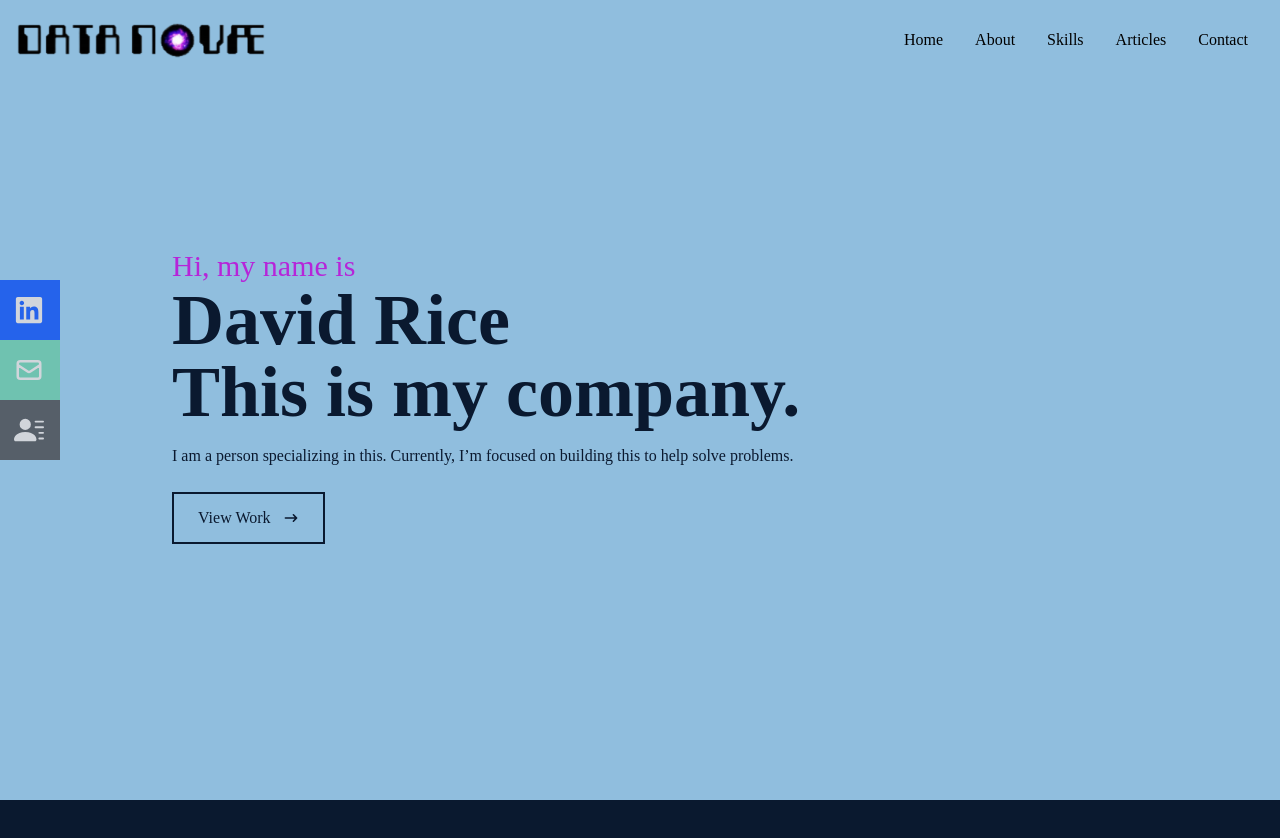
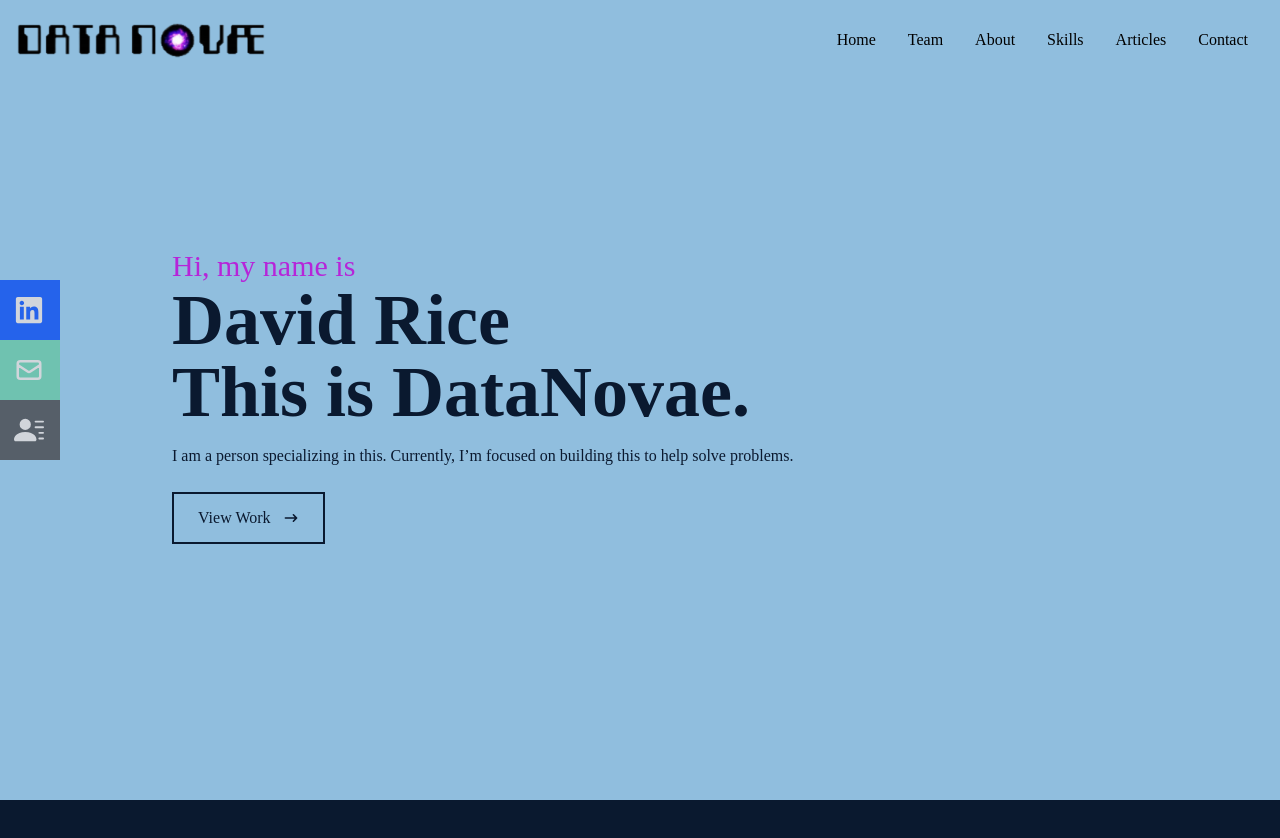
Before and after one commit to ytraiba/Business-Template, a React (Create React App) app: page / in a window 1280 px wide. Shown: the top 838 px of the page. Built offline with nearby package versions, Linux system fonts and the light colour scheme.

Commit message:
Summary
Description

```diff
--- a/src/components/Home.jsx
+++ b/src/components/Home.jsx
@@ -11,7 +11,7 @@ const Home = () => {
           David Rice
         </h1>
         <h2 className='text-4xl sm:text-7xl font-bold text-[#0a192f]'>
-          This is my company.
+          This is DataNovae.
         </h2>
         <p className='text-[#0a192f] py-4 max-w-[700px]'>
           I am a person specializing in this. Currently, I’m focused on
--- a/src/components/Navbar.jsx
+++ b/src/components/Navbar.jsx
@@ -8,6 +8,8 @@ import { HiOutlineMail } from 'react-icons/hi';
 import { BsFillPersonLinesFill } from 'react-icons/bs';
 import Logo from '../assets/logo.png';
 import { Link } from 'react-scroll';
+
+
 
 const Navbar = () => {
   const [nav, setNav] = useState(false);
@@ -25,6 +27,9 @@ const Navbar = () => {
           <Link to='home' smooth={true} duration={500}>
             Home
           </Link>
+        </li>
+        <li>
+          <Link to='/team'>Team</Link>
         </li>
         <li>
           <Link to='about' smooth={true} duration={500}>
--- a/src/components/People.jsx
+++ b/src/components/People.jsx
@@ -1,4 +1,7 @@
 import React from 'react'
+import {
+  FaLinkedin,
+} from 'react-icons/fa';
 
 import YasinPhoto from '../assets/YasinPhoto.jpeg';
 import JaviPhoto from '../assets/JaviPhoto.jpeg';
@@ -14,9 +17,10 @@ const People = () => {
     <div className='bg-transparent container flex justify-center rounded-lg overflow-hidden'>
       <div className='px-6 py-4'>
         <div className='text-xl mb-2'>
-          <p className='text-white text-center flex flex-col space-y-2 items-center justify-center'>
-            <img className='inline border-4 border-black rounded-sm object-contain h-58 w-58 hover:border-white' src={props.img} alt="img" />
+          <p className='text-slate-200 text-center flex flex-col space-y-2 items-center'>
+            <img className='inline border-4 border-black rounded-sm object-contain h-52 w-52 hover:border-white' src={props.img} alt="img" />
             <span className='text-3xl border-b-2 border-[#b625d9]'>{props.name}</span>
+            <span className='bg-slate-600 border-[1px] border-black hover:border-white rounded-sm 'href='/'><FaLinkedin size={40} /></span>
             <span className='text-sm'>{props.alt}</span>
             <span className='text-sm'>{props.asset}</span>
           </p>
@@ -30,14 +34,14 @@ const People = () => {
 
     <div name='people' className='w-full h-full bg-[#0a192f] pt-20 pb-40'>
       {/* The Team  */}
-      <h1 className='text-4xl sm:text-7xl font-bold text-[#ffffff] text-center mt-10'>The Team</h1>
+      <h1 className='text-4xl sm:text-7xl font-bold text-slate-200 text-center mt-10'>The Team</h1>
       <div className='grid grid-cols-1 sm:grid-cols-2 md:grid-cols-3 justify-center justify-self-auto items-center pb-40'>
       <GridEntry name="Natasha Treunen" asset="Email" alt="PHD student at Oxford. Nickname: Bubbles" img={NatashaPhoto}/>
       <GridEntry name="David Rice" asset="Email" alt="Founder and Leader. Nickname: Uber Driver" img={DavidPhoto}/>
-      <GridEntry name="Cliff Rotenburg" asset="Email" alt="Operations and Managment. Nickname: Shorts" img={CliffPhoto}/>
+      <GridEntry name="Cliff Rotenburg" asset="Email" alt="Operations. Nickname: Shorts" img={CliffPhoto}/>
       <GridEntry name="Yasin Traiba" asset="Email" alt="Intern. Nickname: TBD" img={YasinPhoto}/>
       <GridEntry name="Javier Cerdas" asset="Email" alt="Software Engineer. Nickname: Keep" img={JaviPhoto}/>
-      <GridEntry name="Terence McNamee" asset="Email" alt="International Relations. Nickname: SilverFox" img={TerencePhoto}/>
+      <GridEntry name="Terence McNamee" asset="Email" alt="International. Nickname: SilverFox" img={TerencePhoto}/>
 
       </div>
       <footer className='text-center text-white'>
```
Also changed, not shown: 2 other files (tests, documents, lock files or other folders).
